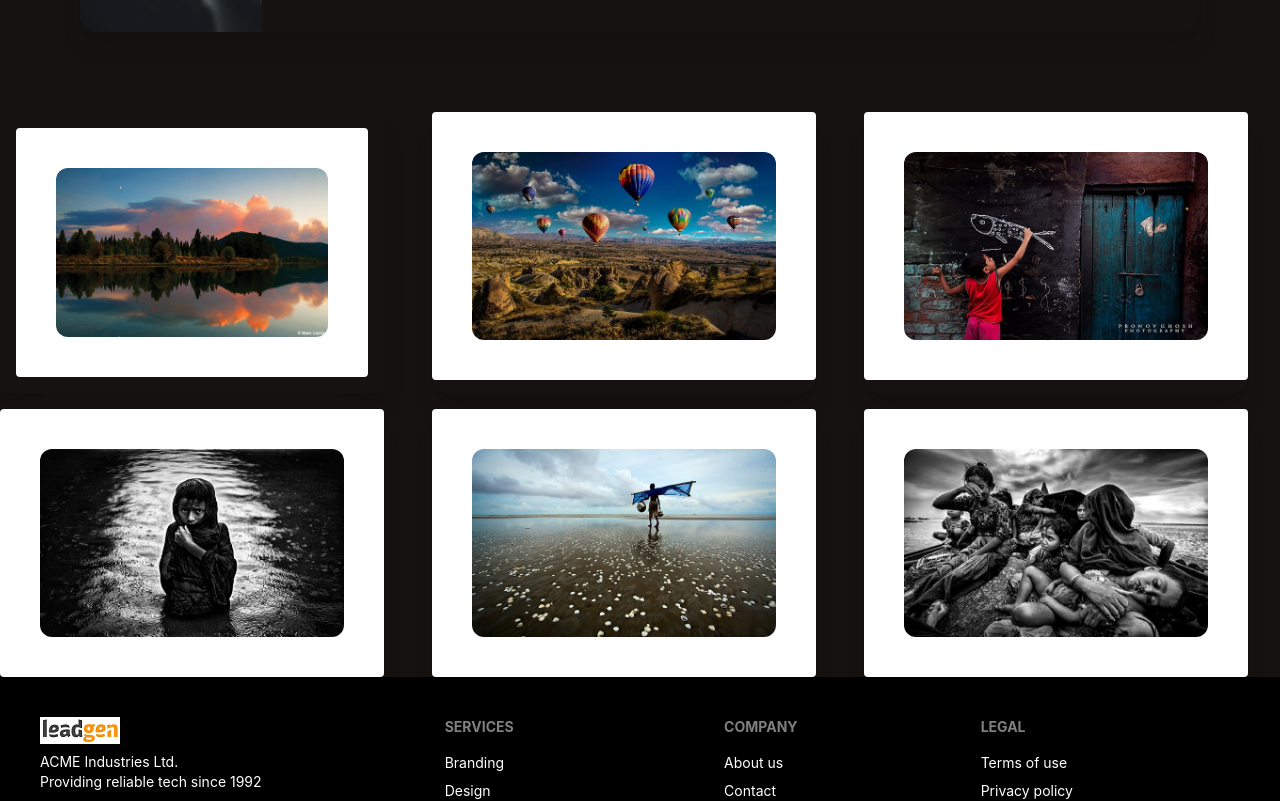
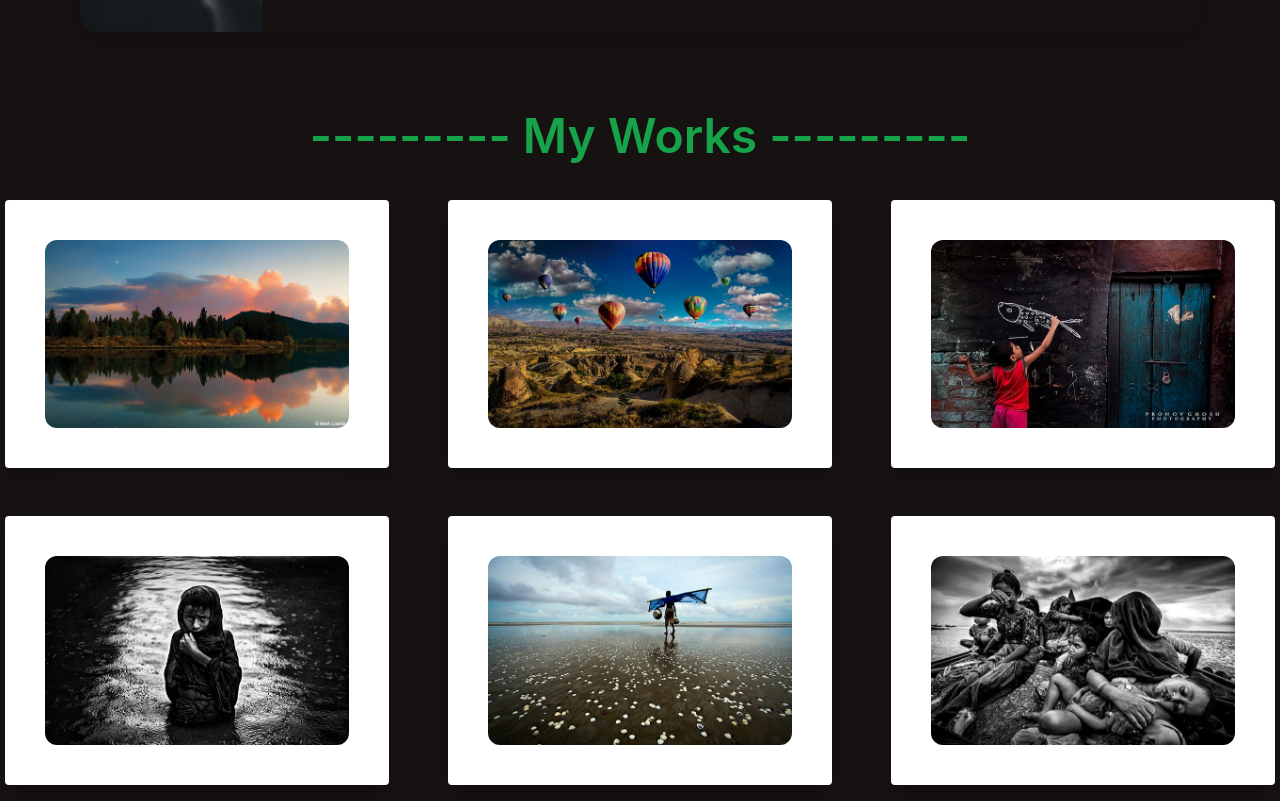
Before and after one commit to syedfarhanreza/leadgen-client, a React (Create React App) app: page / in a window 1280 px wide. Shown: the part 1179-1980 px from the top of the page. Built offline with nearby package versions, Linux system fonts and the light colour scheme.

Commit message:
images added in myworks section

```diff
--- a/src/Pages/Home/MyWorks/MyWorks.js
+++ b/src/Pages/Home/MyWorks/MyWorks.js
@@ -8,38 +8,41 @@ import picture6 from '../../../assets/MyWorks/picture6.jpg'
 
 const MyWorks = () => {
     return (
-        <div class="grid lg:grid-cols-3 md:grid-cols-2 sm:grid-cols-1 gap-4">
-            <div className="card w-96 bg-base-100 shadow-xl rounded">
-                <figure className="p-10 m-4 bg-white rounded">
+        <div className='mb-10'>
+            <h1 className='text-center text-5xl font-semibold text-green-600 mb-10'>--------- My Works ---------</h1>
+            <div class="grid lg:grid-cols-3 md:grid-cols-2 sm:grid-cols-1 gap-12 justify-items-center">
+            <div className="card w-96 shadow-xl rounded">
+                <figure className="p-10  bg-white    rounded">
                     <img src={picture1} alt="picture1" className="rounded-xl" />
                 </figure>
             </div>
-            <div className="card w-96 bg-base-100 shadow-xl">
+            <div className="card w-96 shadow-xl">
                 <figure className="p-10 bg-white rounded">
                     <img src={picture2} alt="picture2" className="rounded-xl" />
                 </figure>
             </div>
-            <div className="card w-96 bg-base-100 shadow-xl">
+            <div className="card w-96  shadow-xl">
                 <figure className="p-10 bg-white rounded">
                     <img src={picture3} alt="picture3" className="rounded-xl" />
                 </figure>
             </div>
-            <div className="card w-96 bg-base-100 shadow-xl">
+            <div className="card w-96 shadow-xl">
                 <figure className="p-10 bg-white rounded">
                     <img src={picture4} alt="picture4" className="rounded-xl" />
                 </figure>
             </div>
-            <div className="card w-96 bg-base-100 shadow-xl">
+            <div className="card w-96  shadow-xl">
                 <figure className="p-10 bg-white rounded">
                     <img src={picture5} alt="picture5" className="rounded-xl" />
                 </figure>
             </div>
-            <div className="card w-96 bg-base-100 shadow-xl">
+            <div className="card w-96 shadow-xl ">
                 <figure className="p-10 bg-white rounded">
                     <img src={picture6} alt="picture6" className="rounded-xl" />
                 </figure>
             </div>
         </div>
+        </div>
     );
 };
 
```
